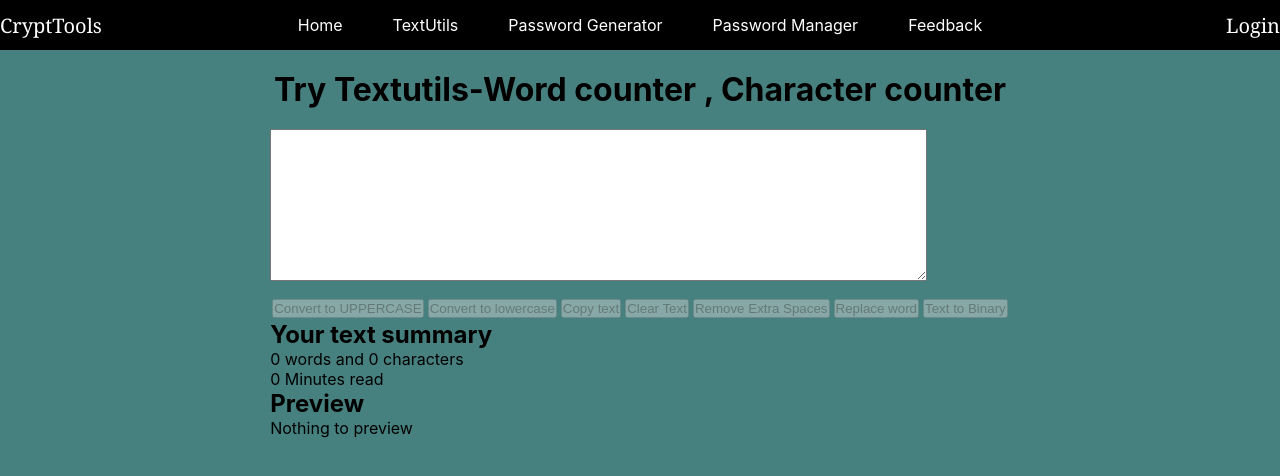
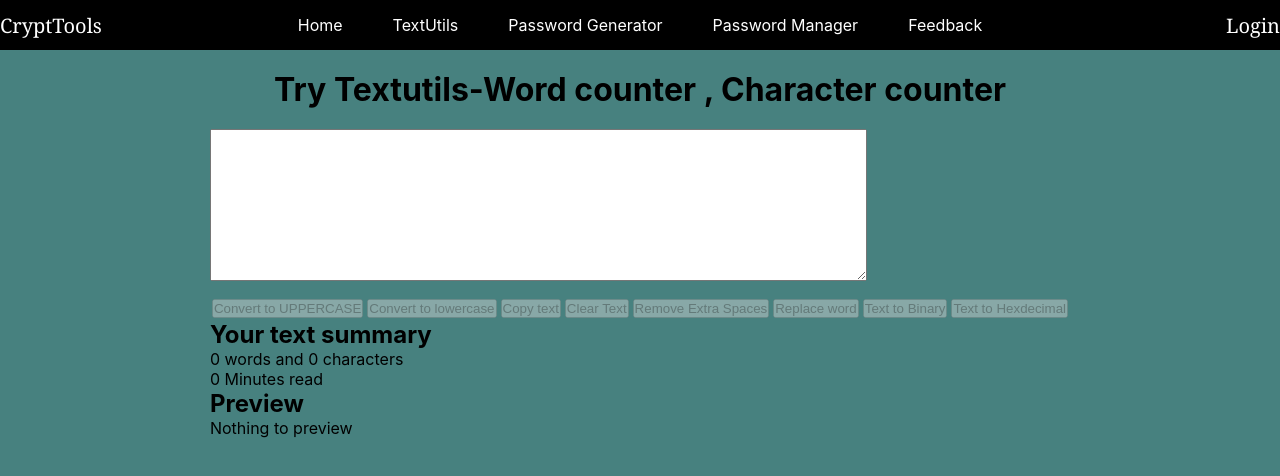
Before and after one commit to GeetaNegi-GN/Cryptography_tools, a React (Create React App) app: page /TextForm in a window 1280 px wide. Shown: the top 476 px of the page. Built offline with nearby package versions, Linux system fonts and the light colour scheme.

Commit message:
initial changes

```diff
--- a/src/App.css
+++ b/src/App.css
@@ -117,3 +117,7 @@
 .tU-btn{
   margin: 2px;
 }
+.tU-btn-container{
+
+
+}
--- a/src/component/PsdGenerator.js
+++ /dev/null
@@ -1,11 +0,0 @@
-import React from "react";
-
-const PsdGenerator = () => {
-  return (
-    <div>
-      <h1>tool</h1>
-    </div>
-  );
-};
-
-export default PsdGenerator;
--- a/src/component/Home.js
+++ b/src/pages/Home.js
@@ -1,5 +1,5 @@
 import React from "react";
-import home from "./home.jpg";
+import home from "../Assets/home.jpg";
 
 const Home = () => {
   return (
--- /dev/null
+++ b/src/pages/PsdGenerator.js
@@ -0,0 +1,14 @@
+import React from "react";
+
+const PsdGenerator = () => {
+  return (
+    <div className="PG-container">
+      <h1>Password Generator</h1>
+      <div className="PG-firstBox"></div>
+      <div className="PG-secondBox"></div>
+      <div className="PG-thirdBox"></div>
+    </div>
+  );
+};
+
+export default PsdGenerator;
--- a/src/component/TextUtils.js
+++ b/src/pages/TextUtils.js
@@ -42,13 +42,21 @@
     }
     setText(binaryText.trim());
   };
+
+  const handleHexClick = () => {
+    let binaryText = "";
+    for (let i = 0; i < text.length; i++) {
+      binaryText += " " + text.charCodeAt(i).toString(16);
+    }
+    setText(binaryText.trim());
+  };
   const [text, setText] = useState("");
 
   return (
     <>
+      <h1>{props.heading}</h1>
       <div className="textutil-container">
         <div className="tU-container">
-          <h1>{props.heading}</h1>
           <div className="tU-form">
             <textarea
               className="form-control"
@@ -59,7 +67,7 @@
               rows="10"
             ></textarea>
           </div>
-
+          <div className="tU-btn-container">
             <button
               disabled={text.length === 0}
               className="tU-btn"
@@ -81,6 +89,7 @@
             >
               Copy text
             </button>
+
             <button
               disabled={text.length === 0}
               className="tU-btn"
@@ -109,6 +118,14 @@
             >
               Text to Binary
             </button>
+            <button
+              disabled={text.length === 0}
+              className="tU-btn"
+              onClick={handleHexClick}
+            >
+              Text to Hexdecimal
+            </button>
+          </div>
         </div>
         <div className="container my-3">
           <h2>Your text summary</h2>
```
Also changed, not shown: src/App.js (+6 -6 lines), src/component/Alert.js (deleted, +0 -22 lines), src/Assets/home.jpg (renamed from src/component/home.jpg), src/component/Caesar.js (renamed from src/pages/Caesar.js), src/component/Style.css (renamed from src/pages/Style.css), src/pages/Feedback.js (renamed from src/component/Feedback.js), src/pages/Header.js (renamed from src/component/Header.js), src/pages/PsdManager.js (renamed from src/component/PsdManager.js). Lines whose indentation alone changed are shown as unchanged.
